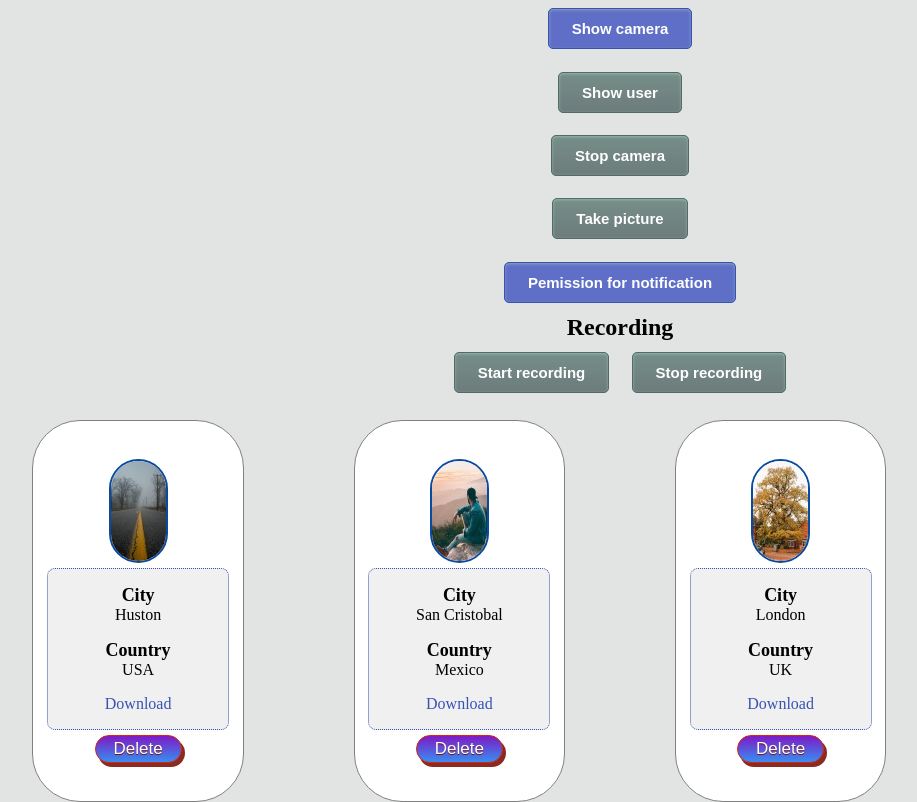
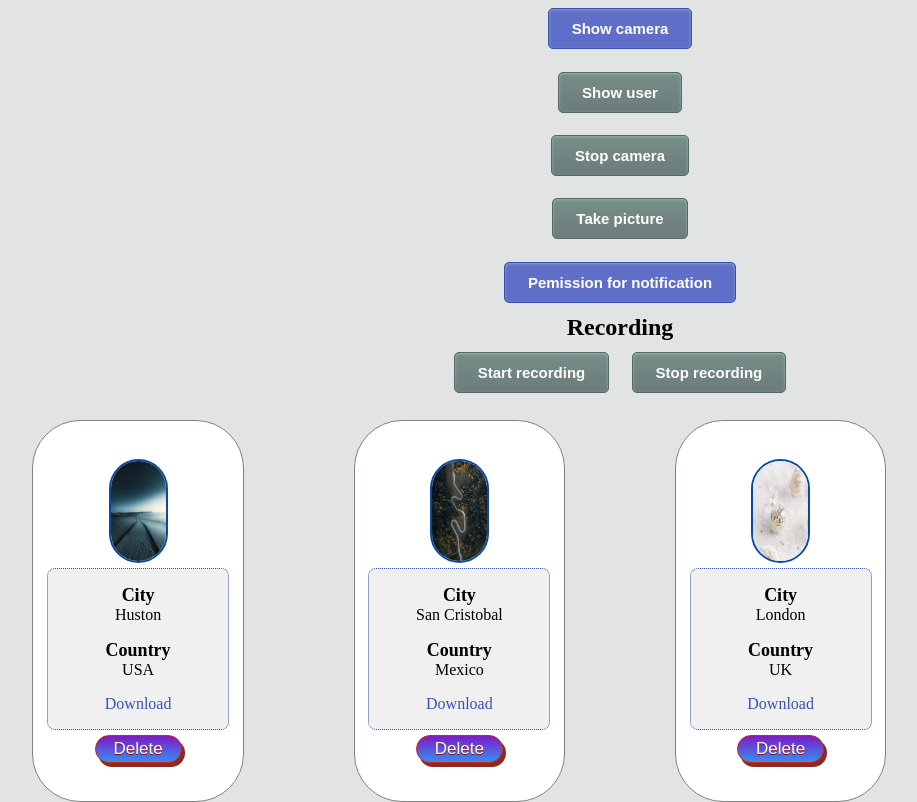
Before and after one commit to jensengbg-michele-carmagnani/insta, a website: page index.html in a window 1280 px wide. Shown: the part 377-1179 px from the top of the page, without its empty margins (20-937 px from the left). Drawn offline with Linux system fonts and the light colour scheme; a web font is replaced by a local one.

Commit message:
img ratio

```diff
--- a/index.html
+++ b/index.html
@@ -5,7 +5,7 @@
   <meta charset="UTF-8">
   <meta name="viewport" content="width=device-width, initial-scale=1.0">
   <meta name="theme-color" content="#f073dc"/>
-  <link rel="stylesheet"  disable href="style.css">
+  <link rel="stylesheet"  defer href="style.css">
   <link rel="canonical" href="https://example.com"/>
   <link rel="apple-touch-icon" href="./img/inst-24.png">
   <link rel="favicon" href="./img/inst-128.png">
@@ -43,7 +43,7 @@
 
     <section class="gallery">
       <section class="card-img">
-        <img class="snapShot" src="img/pic1_resize.jpg" alt="">
+        <img class="snap-shot" src="img/img4_resize.jpg" alt="">
         <article class="info-pic">
             <p><span class="location-info">City</span><br>Huston</p>
             <p><span class="location-info">Country</span><br>USA</p>
@@ -54,7 +54,7 @@
           <button class="remove btn-active-delete">Delete</button>
       </section>
       <section class="card-img">
-        <img class="snapShot" src="img/pic2_resize.jpg" alt="">
+        <img class="snap-shot" src="img/img5_resize.jpg" alt="">
         <article class="info-pic">
             <p><span class="location-info">City</span><br>San Cristobal</p>
             <p><span class="location-info">Country</span><br>Mexico</p>
@@ -65,7 +65,7 @@
           <button class="remove btn-active-delete">Delete</button>
       </section>
       <section class="card-img">
-        <img class="snapShot" src="img/pic3_resize.jpg" alt="">
+        <img class="snap-shot" src="img/img6_resize.jpg" alt="">
         <article class="info-pic">
             <p><span class="location-info">City</span><br>London</p>
             <p><span class="location-info">Country</span><br>UK</p>
--- a/script/script.js
+++ b/script/script.js
@@ -114,7 +114,7 @@ function cameraSettings() {
 
     findLocation((city, country) => {
       gallery.innerHTML += `<section class="card-img">
-                                <img class="snapShot" src="${imgUrl}" alt="">
+                                <img class="snap-shot" src="${imgUrl}" alt="">
                                 <article class="info-pic">
                                     <p><span class="location-info">City</span><br>${city}</p>
                                     <p><span class="location-info">Country</span><br>${country}</p>
--- a/style.css
+++ b/style.css
@@ -77,8 +77,8 @@ h2 {
 .info-pic > p {
   text-align: center;
 }
-img {
-  aspect-ratio: attr(100%) / attr(100%);
+.card-img .snap-shot{
+  aspect-ratio: initial / inherit;
   height: 100px;
   width: 55px;
   border-radius: 999rem;
@@ -181,7 +181,7 @@ img {
 .download-recording {
   cursor: pointer;
   border: 0;
-  aspect-ratio: attr(100%) / attr(100%);
+  aspect-ratio: inherit / inherit;
   width: 64px;
   height: 64px;
 }
```
Also changed, not shown: README.md, img/img4.jpg (added), img/img4_resize.jpg (added), img/img5.jpg (added), img/img5_resize.jpg (added), img/img6.jpg (added), img/img6_resize.jpg (added).
